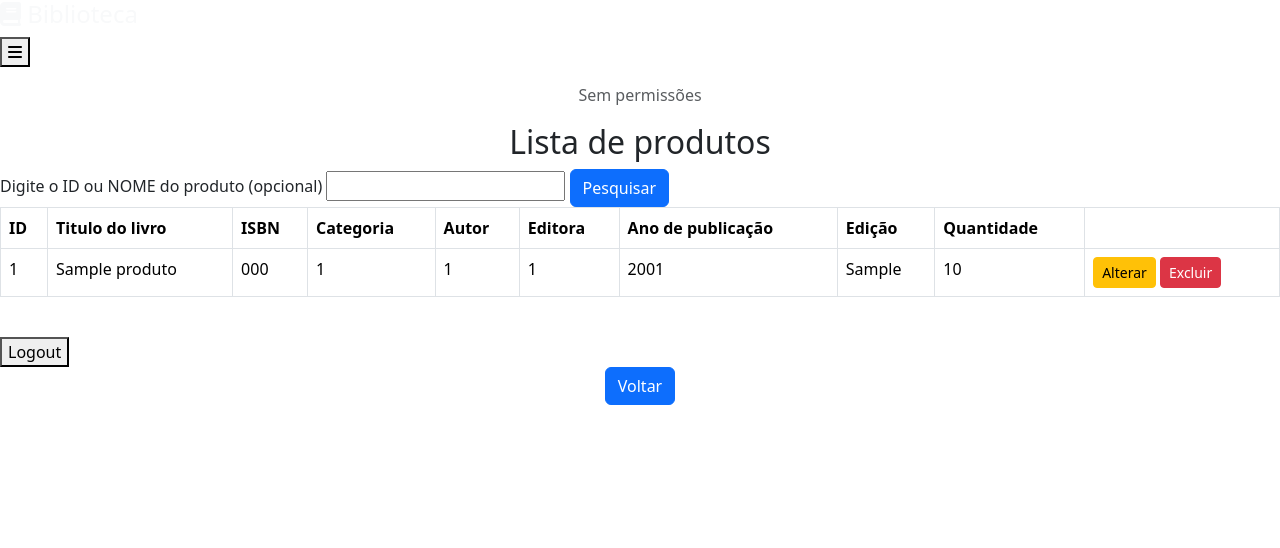
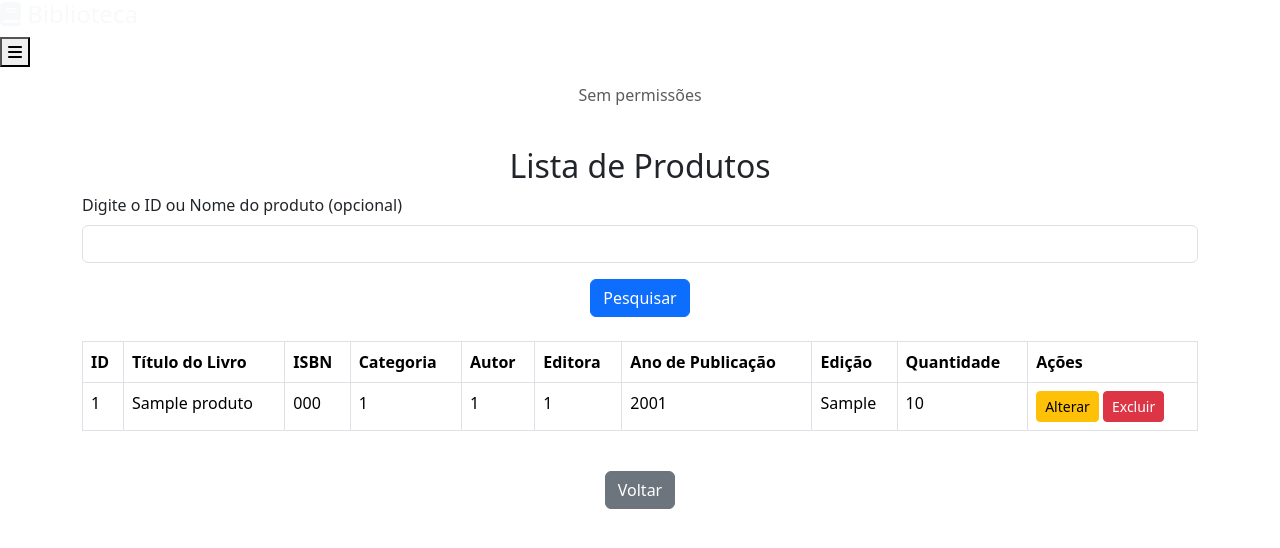
Before and after one commit to RuanAlves07/EstoqueBiblioteca_v2, a PHP site: page /buscar_produto.php in a window 1280 px wide. Shown: the top 548 px of the page. Run offline with PHP 8.4, Linux system fonts and the light colour scheme; the visitor is signed in with stand-in values (Sample User, id 1); data comes from the database, SQL or seed files in the repository; tables that the repository leaves empty hold one stand-in row (values such as "Sample post").

Commit message:
Update buscar_produto.php

```diff
--- a/PHP-HTML/buscar_produto.php
+++ b/PHP-HTML/buscar_produto.php
@@ -1,40 +1,40 @@
 <?php
+ob_start();
 session_start();
 require_once 'conexao.php';
 require_once 'Menu.php';
 
+// Verifica se o usuário está logado
 if (!isset($_SESSION['usuario'])) {
-    header("Location: index.php");
+    header("Location: login.php");
     exit();
 }
 
-$usuarios = [];
+// Processar a busca
+$produtos = [];
+$busca = '';
 
-// SE O FORMULARIO FOR ENVIADO, BUSCA O USUARIO PELO ID OU NOME
+if ($_SERVER['REQUEST_METHOD'] === 'POST') {
+    $busca = trim($_POST['busca']);
+    if (!empty($busca)) {
+        // Busca por ID ou título
+        $sql = "SELECT * FROM produto WHERE id_produto = :busca OR titulo LIKE :titulo_busca ORDER BY titulo ASC";
+        $stmt = $pdo->prepare($sql);
+        $stmt->bindValue(':busca', $busca, PDO::PARAM_INT);
+        $stmt->bindValue(':titulo_busca', "%$busca%", PDO::PARAM_STR);
+    } else {
+        // Se não houver busca, traz todos
+        $sql = "SELECT * FROM produto ORDER BY titulo ASC";
+        $stmt = $pdo->prepare($sql);
+    }
+} else {
+    // Se não for POST, traz todos os produtos
+    $sql = "SELECT * FROM produto ORDER BY titulo ASC";
+    $stmt = $pdo->prepare($sql);
+}
 
-if ($_SERVER["REQUEST_METHOD"]=="POST" && !empty($_POST['busca'])){
- $busca = trim($_POST['busca']);
-
- // VERIFICA SE A BUSCA É UM NUMERO (ID) OU UM NOME
-
- if(is_numeric($busca)){
-    $sql =  "SELECT * FROM produto WHERE id_produto = :busca ORDER BY titulo ASC";
-    $stmt =$pdo->prepare($sql);
-    $stmt->bindParam(':busca', $busca, PDO::PARAM_INT);
- } else {
-    $sql = "SELECT * FROM produto WHERE titulo LIKE :busca_nome ORDER BY titulo ASC";
-    $stmt =$pdo->prepare($sql);
-    $stmt->bindValue(':busca_nome', "$busca%", PDO::PARAM_STR);
- }
-} else{
-    $sql = "SELECT * FROM produto ORDER BY titulo ASC";
-    $stmt =$pdo->prepare($sql);
-}
 $stmt->execute();
-$usuarios = $stmt->fetchAll(PDO::FETCH_ASSOC);
-
-
-
+$produtos = $stmt->fetchAll(PDO::FETCH_ASSOC);
 ?>
 
 <!DOCTYPE html>
@@ -42,66 +42,86 @@ $usuarios = $stmt->fetchAll(PDO::FETCH_ASSOC);
 <head>
     <meta charset="UTF-8">
     <meta name="viewport" content="width=device-width, initial-scale=1.0">
-    <title>Buscar produto</title>
+    <title>Buscar Produtos</title>
     <link rel="stylesheet" href="../CSS/styles.css">
+    <!-- Corrigido: removido espaços no final do URL -->
     <link href="https://cdn.jsdelivr.net/npm/bootstrap@5.3.7/dist/css/bootstrap.min.css" rel="stylesheet">
 </head>
 <body>
 
-    <center><h2>Lista de produtos</h2></center>
+    <div class="container mt-4">
+        <center><h2>Lista de Produtos</h2></center>
 
-    <!-- FORMULARIO PARA BUSCAR PRODUTO -->
-
-    <form action="buscar_produto.php" method="POST">
-        <label for="busca">Digite o ID ou NOME do produto (opcional)</label>
-        <input type="text" id="busca" name="busca">
-        <button type="submit" class="btn btn-primary">Pesquisar</button>
+        <!-- Formulário de busca -->
+        <form method="POST" action="">
+            <div class="mb-3">
+                <label for="busca" class="form-label">Digite o ID ou Nome do produto (opcional)</label>
+                <input type="text" class="form-control" id="busca" name="busca" value="<?= htmlspecialchars($busca) ?>">
+            </div>
+            <center><button type="submit" class="btn btn-primary">Pesquisar</button></center>
         </form>
 
-    <?php if(!empty($usuarios)):?>
-        <script src="https://cdn.jsdelivr.net/npm/@popperjs/core@2.11.8/dist/umd/popper.min.js" integrity="sha384-I7E8VVD/ismYTF4hNIPjVp/Zjvgyol6VFvRkX/vR+Vc4jQkC+hVqc2pM8ODewa9r" crossorigin="anonymous"></script>
-        <center><table border="1" class="table table-bordered">
+        <br>
+
+        <!-- Exibir resultados -->
+        <?php if (!empty($produtos)): ?>
+            <center>
+                <table class="table table-hover table-bordered">
+                    <thead>
                         <tr>
                             <th>ID</th>
-                <th>Titulo do livro</th>
+                            <th>Título do Livro</th>
                             <th>ISBN</th>
                             <th>Categoria</th>
                             <th>Autor</th>
                             <th>Editora</th>
-                <th>Ano de publicação</th>
+                            <th>Ano de Publicação</th>
                             <th>Edição</th>
                             <th>Quantidade</th>
+                            <th>Ações</th>
                         </tr>
-
-            <?php foreach($usuarios as $usuario): ?>
+                    </thead>
+                    <tbody>
+                        <?php foreach ($produtos as $produto): ?>
                         <tr>
-                    <td><?=htmlspecialchars($usuario['id_produto']) ?></td>
-                    <td><?=htmlspecialchars($usuario['titulo']) ?></td>
-                    <td><?=htmlspecialchars($usuario['isbn']) ?></td>
-                    <td><?=htmlspecialchars($usuario['id_categoria']) ?></td>
-                    <td><?=htmlspecialchars($usuario['id_autor']) ?></td>
-                    <td><?=htmlspecialchars($usuario['id_editora']) ?></td>
-                    <td><?=htmlspecialchars($usuario['ano_publicacao']) ?></td>
-                    <td><?=htmlspecialchars($usuario['edicao']) ?></td>
-                    <td><?=htmlspecialchars($usuario['quantidade_estoque']) ?></td>
-
+                            <td><?= htmlspecialchars($produto['id_produto']) ?></td>
+                            <td><?= htmlspecialchars($produto['titulo']) ?></td>
+                            <td><?= htmlspecialchars($produto['isbn']) ?></td>
+                            <td><?= htmlspecialchars($produto['id_categoria']) ?></td>
+                            <td><?= htmlspecialchars($produto['id_autor']) ?></td>
+                            <td><?= htmlspecialchars($produto['id_editora']) ?></td>
+                            <td><?= htmlspecialchars($produto['ano_publicacao']) ?></td>
+                            <td><?= htmlspecialchars($produto['edicao']) ?></td>
+                            <td><?= htmlspecialchars($produto['quantidade_estoque']) ?></td>
                             <td>
-                        <a class="btn btn-sm btn-warning" href="alterar_produto.php?id=<?=htmlspecialchars($usuario['id_produto'])?>">Alterar</a>
-                        <a class="btn btn-sm btn-danger" href="excluir_produto.php?id=<?=htmlspecialchars($usuario['id_produto'])?>"onclick="return confirm('Tem certeza que deseja excluir esse usuario?')">Excluir</a>
+                                <a class="btn btn-sm btn-warning"
+                                   href="alterar_produto.php?id=<?= (int)$produto['id_produto'] ?>">
+                                   Alterar
+                                </a>
+                                <a class="btn btn-sm btn-danger"
+                                   href="excluir_produto.php?id=<?= (int)$produto['id_produto'] ?>"
+                                   onclick="return confirm('Tem certeza que deseja excluir este produto?')">
+                                   Excluir
+                                </a>
                             </td>
                         </tr>
                         <?php endforeach; ?>
-        </table></center>
+                    </tbody>
+                </table>
+            </center>
         <?php else: ?>
-        <center><p> Nenhum produto encontrado.</p></center>
+            <center><p class="text-muted">Nenhum produto encontrado.</p></center>
         <?php endif; ?>
+
         <br>
-    <div class="logout">
-                <form action="logout.php" method="POST">
-                    <button type="submit">Logout</button>
-                </form>
+        <center>
+            <a href="dashboard.php" class="btn btn-secondary">Voltar</a>
+        </center>
     </div>
-    <center><a href="dashboard.php" class="btn btn-primary" >Voltar</a></center>
+
+    <!-- Scripts no final -->
+    <script src="https://cdn.jsdelivr.net/npm/@popperjs/core@2.11.8/dist/umd/popper.min.js"></script>
+    <script src="https://cdn.jsdelivr.net/npm/bootstrap@5.3.7/dist/js/bootstrap.min.js"></script>
 
 </body>
 </html>
```
Lines whose indentation alone changed are shown as unchanged.
